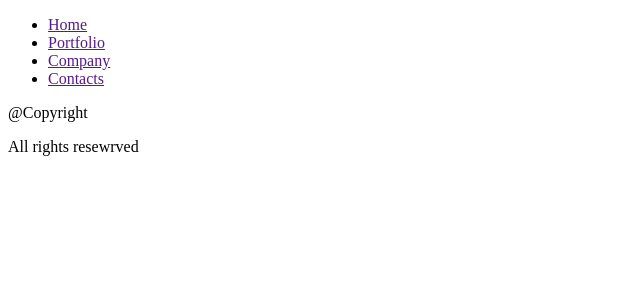
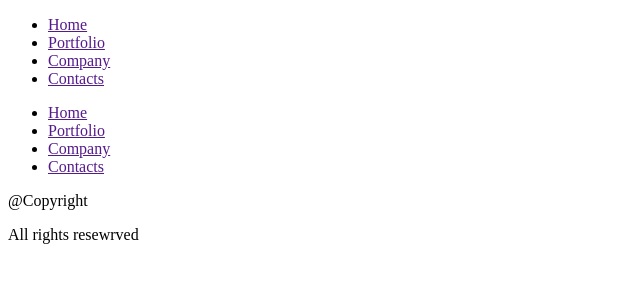
Before and after one commit to Navi-coM/group_071222, a plain HTML site: page index.html in a window 1280 px wide. Shown: the whole page, without its empty margins (0-640 px from the left). Drawn offline with Linux system fonts and the light colour scheme.

Commit message:
Added nav block in header

```diff
--- a/index.html
+++ b/index.html
@@ -25,6 +25,22 @@
                 </li>
             </ul>
         </nav>
+        <nav class="nav">
+            <ul class="menu">
+                <li>
+                    <a href="">Home</a>
+                </li>
+                <li>
+                    <a href="">Portfolio</a>
+                </li>
+                <li>
+                    <a href="">Company</a>
+                </li>
+                <li>
+                    <a href="">Contacts</a>
+                </li>
+            </ul>
+        </nav>
     </header>
     <main class="main">
 
```
